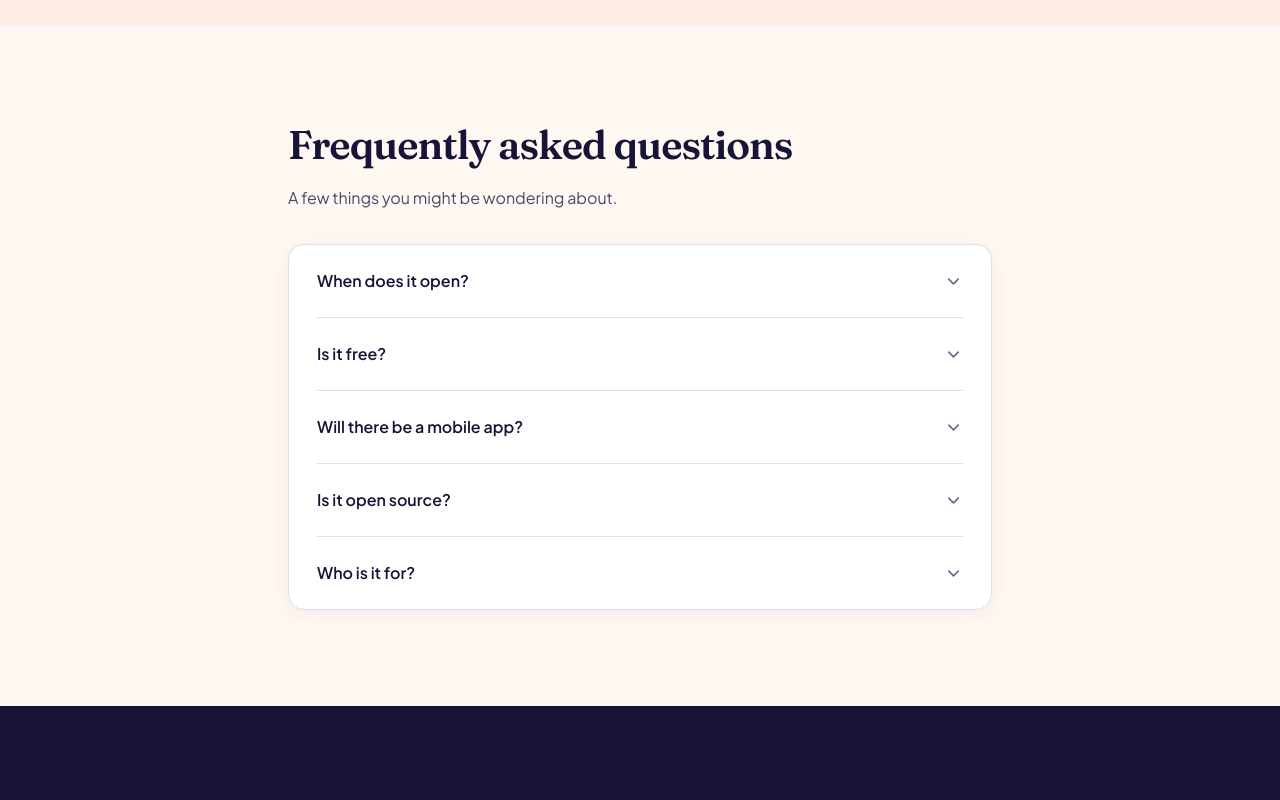
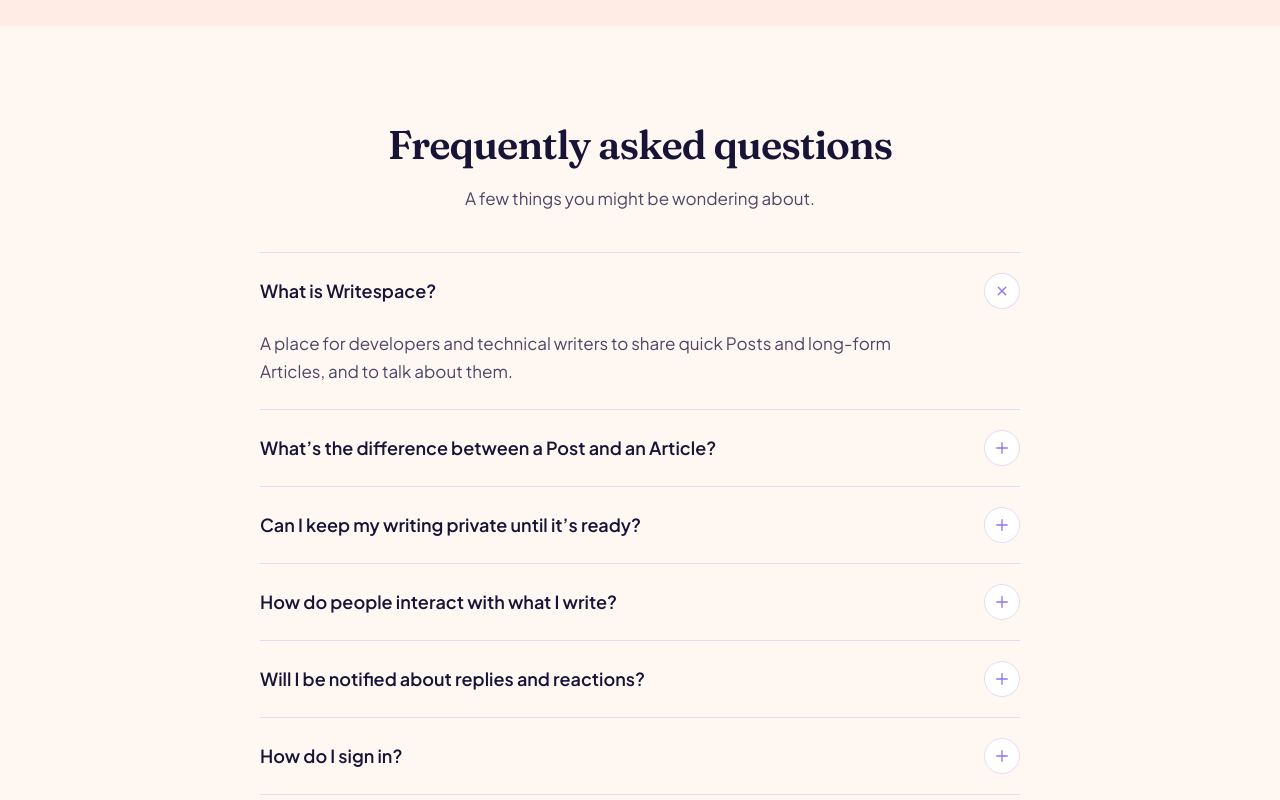
Before and after one commit to Afzal14786/writespace-landing-page, a Next.js app: page / in a window 1280 px wide. Shown: the part 6200-7000 px from the top of the page. Built offline with nearby package versions, Linux system fonts and the light colour scheme.

Commit message:
feat: update FAQ accordion and product information

```diff
--- a/src/components/sections/faq.tsx
+++ b/src/components/sections/faq.tsx
@@ -1,118 +1,127 @@
 "use client";
 
 import { useState } from "react";
-import { ChevronDown } from "lucide-react";
+import { AnimatePresence, motion, useReducedMotion } from "motion/react";
+import { Plus } from "lucide-react";
+import Link from "next/link";
 
-import { Card, Container, Heading, Reveal, Section } from "@/components/ui";
+import { Container, Heading, Section } from "@/components/ui";
 
-type FAQItem = {
-  id: string;
-  question: string;
-  answer: string;
+import { site } from "@/content/site";
+
+export function FAQ() {
+  // Start with the first answer expanded, as specified in the design guide.
+  const [openId, setOpenId] = useState<string | null>(
+    site.faq.questions[0]?.id ?? null,
+  );
+
+  const prefersReducedMotion = useReducedMotion();
+
+  const transition = {
+    duration: prefersReducedMotion ? 0 : 0.25,
+    ease: "easeInOut" as const,
   };
 
-const faqItems: FAQItem[] = [
-  {
-    id: "opening",
-    question: "When does it open?",
-    answer:
-      "Writespace is opening soon. Join the waitlist to hear when the doors open.",
-  },
-  {
-    id: "pricing",
-    question: "Is it free?",
-    answer:
-      "Yes, this is completely free. You can write, posts & articles, save other posts or articles and interacts with propes",
-  },
-  {
-    id: "mobile-app",
-    question: "Will there be a mobile app?",
-    answer: "Yes. Mobile apps are planned after the web app.",
-  },
-  {
-    id: "open-source",
-    question: "Is it open source?",
-    answer: "No, the source code is not available publically, but yes documentation is available. ",
-  },
-  {
-    id: "audience",
-    question: "Who is it for?",
-    answer: "Writespace is for developers and technical communities and for those students who loves to build in public.",
-  },
-];
-
-export function FAQ() {
-  const [openItem, setOpenItem] = useState<string | null>(null);
-
-  function toggleItem(id: string) {
-    setOpenItem((current) => (current === id ? null : id));
+  function toggleQuestion(questionId: string) {
+    setOpenId((currentId) => (currentId === questionId ? null : questionId));
   }
 
   return (
     <Section id="faq" background="paper">
       <Container>
-        <div className="mx-auto max-w-copy">
-          {/* Section introduction */}
-          <Reveal>
-            <div>
-              <Heading level={2}>Frequently asked questions</Heading>
+        <div className="mx-auto max-w-[760px]">
+          {/* Centered section introduction */}
+          <div className="text-center">
+            <Heading level={2}>{site.faq.heading}</Heading>
 
-              <p className="mt-4 font-copy text-base leading-7 text-body">
-                A few things you might be wondering about.
+            <p className="mt-4 font-copy text-base leading-7 text-body sm:text-[17px]">
+              {site.faq.description}
             </p>
           </div>
-          </Reveal>
 
-          {/* Accessible accordion */}
-          <Reveal className="mt-8">
-            <Card className="divide-y divide-line px-5 sm:px-7">
-              {faqItems.map((item) => {
-                const isOpen = openItem === item.id;
+          {/* Accessible single-open accordion */}
+          <div className="mt-10 border-t border-line">
+            {site.faq.questions.map((question) => {
+              const isOpen = openId === question.id;
 
-                const triggerId = `faq-trigger-${item.id}`;
-                const answerId = `faq-answer-${item.id}`;
+              const triggerId = `faq-trigger-${question.id}`;
+              const panelId = `faq-panel-${question.id}`;
 
               return (
-                  <div key={item.id} className="py-1">
+                <div key={question.id} className="border-b border-line">
                   <h3>
                     <button
                       id={triggerId}
                       type="button"
                       aria-expanded={isOpen}
-                        aria-controls={answerId}
-                        onClick={() => toggleItem(item.id)}
-                        className="flex min-h-16 w-full items-center justify-between gap-4 rounded-card py-4 text-left focus-visible:outline-3 focus-visible:outline-offset-2 focus-visible:outline-violet"
+                      aria-controls={panelId}
+                      onClick={() => toggleQuestion(question.id)}
+                      className={[
+                        "flex min-h-[76px] w-full items-center justify-between gap-5 py-5",
+                        "text-left font-copy text-[16px] font-semibold leading-7 text-ink",
+                        "transition-colors hover:text-coral-text",
+                        "focus-visible:outline-3 focus-visible:outline-offset-[-3px]",
+                        "focus-visible:outline-violet sm:text-[18px]",
+                      ].join(" ")}
                     >
-                        <span className="font-copy text-sm font-semibold leading-6 text-ink sm:text-base">
-                          {item.question}
-                        </span>
+                      <span>{question.question}</span>
 
-                        <ChevronDown
-                          size={19}
+                      <motion.span
                         aria-hidden="true"
-                          className={`shrink-0 text-muted ${
-                            isOpen ? "rotate-180" : ""
-                          }`}
-                        />
+                        animate={{
+                          rotate: isOpen ? 45 : 0,
+                        }}
+                        transition={transition}
+                        className="grid size-9 shrink-0 place-items-center rounded-full border border-line bg-surface text-violet"
+                      >
+                        <Plus size={18} strokeWidth={1.8} />
+                      </motion.span>
                     </button>
                   </h3>
 
-                    <div
-                      id={answerId}
+                  <AnimatePresence initial={false}>
+                    {isOpen && (
+                      <motion.div
+                        key={panelId}
+                        id={panelId}
                         role="region"
                         aria-labelledby={triggerId}
-                      hidden={!isOpen}
-                      className="pb-5 pr-8"
+                        initial={{
+                          height: 0,
+                          opacity: 0,
+                        }}
+                        animate={{
+                          height: "auto",
+                          opacity: 1,
+                        }}
+                        exit={{
+                          height: 0,
+                          opacity: 0,
+                        }}
+                        transition={transition}
+                        className="overflow-hidden"
                       >
-                      <p className="font-copy text-sm leading-7 text-body">
-                        {item.answer}
+                        <p className="max-w-[680px] pb-6 pr-10 font-copy text-base leading-7 text-body sm:text-[17px]">
+                          {question.answer}
                         </p>
-                    </div>
+                      </motion.div>
+                    )}
+                  </AnimatePresence>
                 </div>
               );
             })}
-            </Card>
-          </Reveal>
+          </div>
+
+          {/* Contact link below the accordion */}
+          <p className="mt-9 text-center font-copy text-sm text-muted sm:text-base">
+            {site.faq.closingText}{" "}
+            <Link
+              href="#contact"
+              className="font-semibold text-coral-text underline decoration-coral-text/40 underline-offset-4 transition-colors hover:text-ink hover:decoration-ink focus-visible:outline-3 focus-visible:outline-offset-4 focus-visible:outline-violet"
+            >
+              {site.faq.contactLabel}
+            </Link>
+          </p>
         </div>
       </Container>
     </Section>
```
Lines whose indentation alone changed are shown as unchanged.
